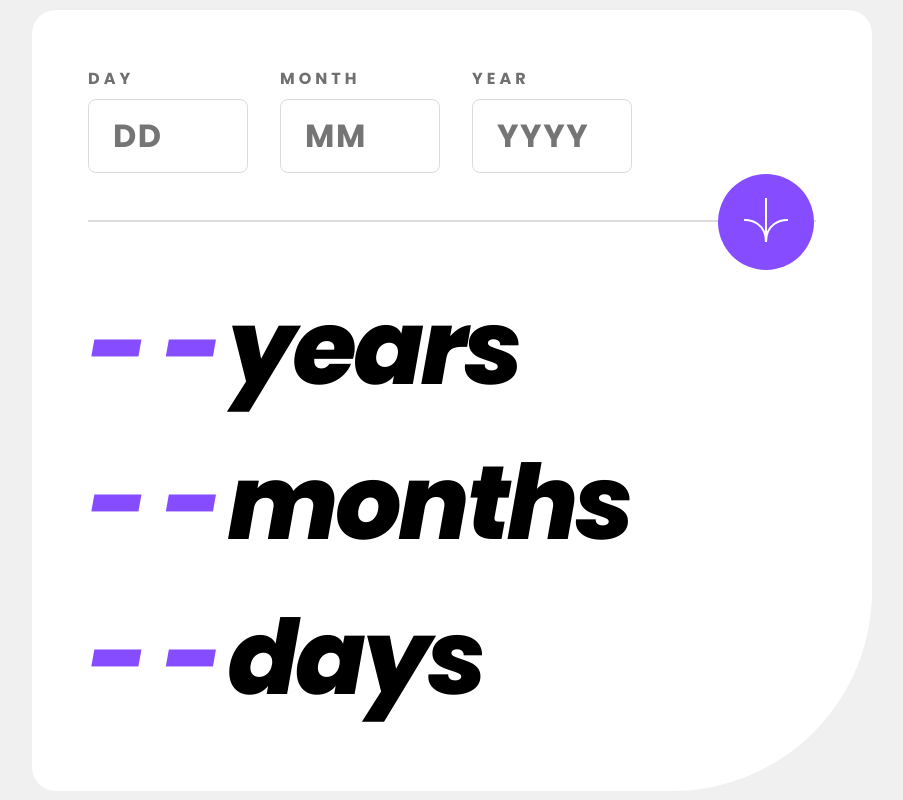
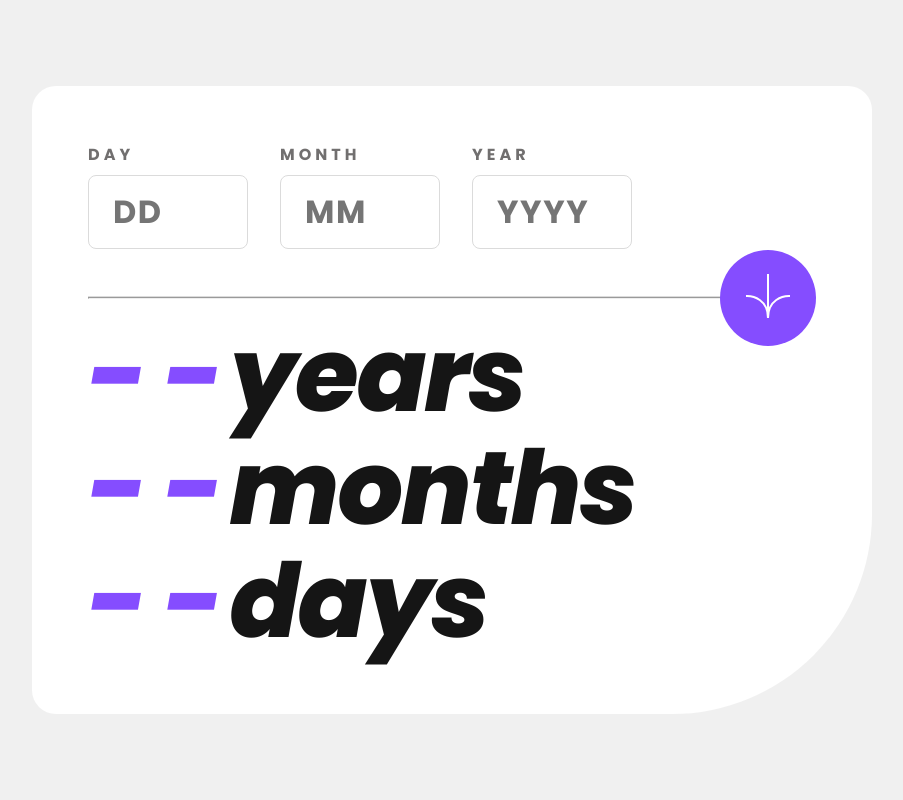
Before and after one commit to paulobrun0/ageCalculatorApp, a React (Vite) app: page / in a window 1280 px wide. Shown: the whole page, without its empty margins (188-1091 px from the left). Built offline with nearby package versions, Linux system fonts and the light colour scheme.

Commit message:
Ajustando layout

```diff
--- a/src/App.css
+++ b/src/App.css
@@ -1,4 +1,12 @@
-.App {
+.App{
+  height: 100vh;
+  display: flex;
+  align-items: center;
+  justify-content: center;
+
+}
+
+.container {
   background: white;
   max-width: 52.5rem;
   border-radius: 1.5rem 1.5rem 12.5rem 1.5rem;
--- a/src/App.jsx
+++ b/src/App.jsx
@@ -3,7 +3,9 @@ import FormDate from "./components/FormDate";
 function App() {
   return (
     <div className="App">
-      <FormDate />
+      <div className="container">
+        <FormDate />
+      </div>
     </div>
   );
 }
--- a/src/components/FormDate.module.css
+++ b/src/components/FormDate.module.css
@@ -1,38 +1,34 @@
-.containerFormData{
-padding: 3.5rem;
-position: relative;
+.containerFormData {
+  padding: 3.5rem;
+  position: relative;
 }
 
 .form {
   color: var(--color-grey);
   display: flex;
-  gap:2rem;
+  gap: 2rem;
   padding-right: 11.5rem;
+  border-bottom: 1px solid var(--color-line);
+  padding-bottom: 2.9688rem;
 }
 
 .form .label {
   text-transform: uppercase;
   font-weight: bold;
-  letter-spacing: .25rem;
+  letter-spacing: 0.25rem;
   display: flex;
   flex-direction: column;
-  gap: .5rem;
+  gap: 0.5rem;
 }
 
 .form .label .inputDate {
   max-width: 10rem;
   border-radius: 8px;
   border: 1px solid var(--color-line);
-  padding: .75rem 1.5rem;
+  padding: 0.75rem 1.5rem;
   font-weight: bold;
   font-size: 2rem;
-  letter-spacing: .1rem;
-}
-
-hr {
-  border: 1px solid var(--color-line);
-  margin-top: 2.9688rem;
-  margin-bottom: 2.9688rem;
+  letter-spacing: 0.1rem;
 }
 
 .btnCalc {
@@ -44,6 +40,9 @@ hr {
   height: 6rem;
   position: absolute;
   top: 10.25rem;
-  left: 42.875rem;
-
+  left: 42.975rem;
+  transition: background-color 0.3s;
 }
+.btnCalc:hover {
+  background: var(--color-black);
+}
--- a/src/components/ResultAge.module.css
+++ b/src/components/ResultAge.module.css
@@ -1,12 +1,18 @@
-.containerResultAge p {
-  font-weight: 800;
-  font-style: italic;
-  font-size: 6.5rem;
-  letter-spacing: -.2rem;
-  display: flex;
-  gap: .5rem;
+.containerResultAge {
+  margin-top: 1.25rem;
 }
 
-.containerResultAge p  span{
+.containerResultAge p {
+  display: flex;
+  gap: 0.5rem;
+  font-style: italic;
+  font-weight: 800;
+  font-size: 6.4375rem;
+  line-height: 7.0625rem;
+  letter-spacing: -0.02em;
+  color: var(--color-black);
+}
+
+.containerResultAge p span {
   color: var(--color-purple);
 }
--- a/src/index.css
+++ b/src/index.css
@@ -20,8 +20,4 @@ body , input{
 
 body {
   background: var(--color-light-grey);
-	display: flex;
-	justify-content: center;
-	align-items: center;
-	height: 100vh;
 }
```
